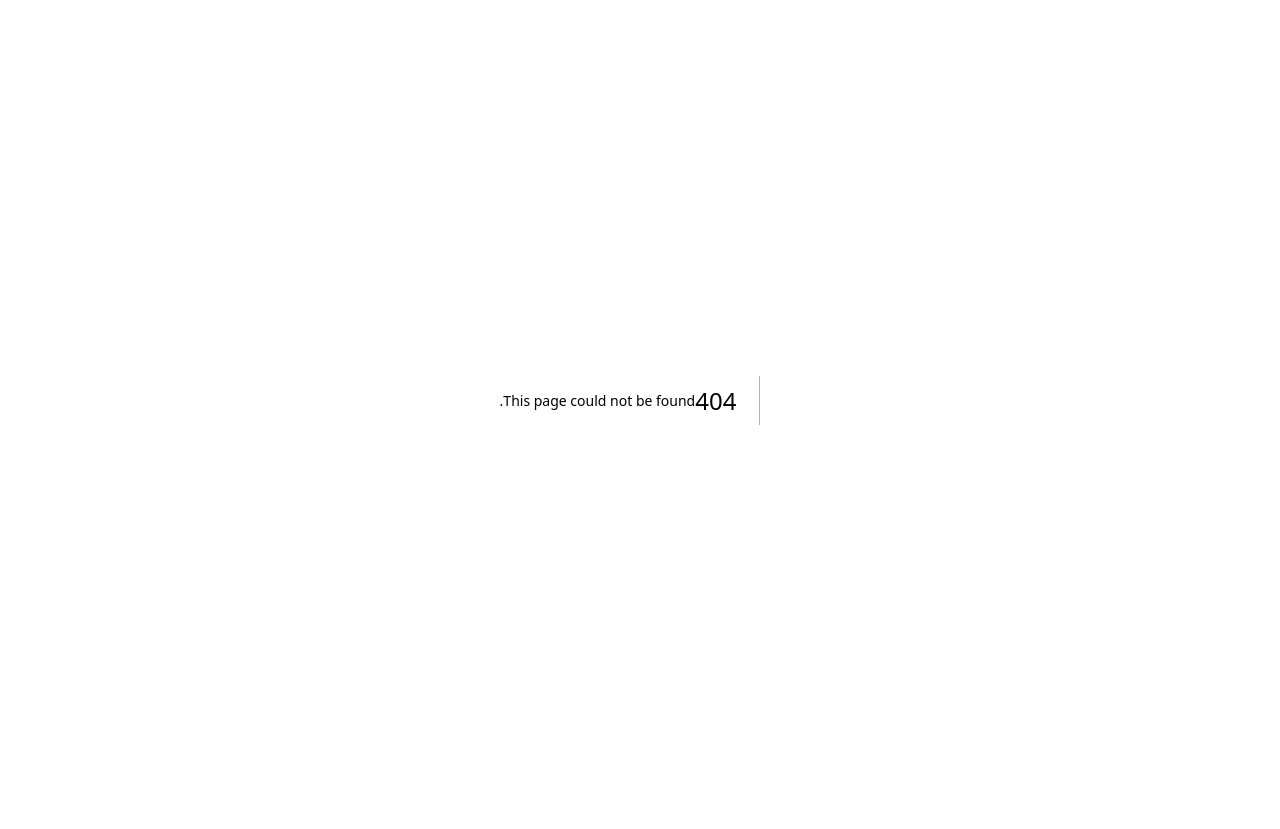
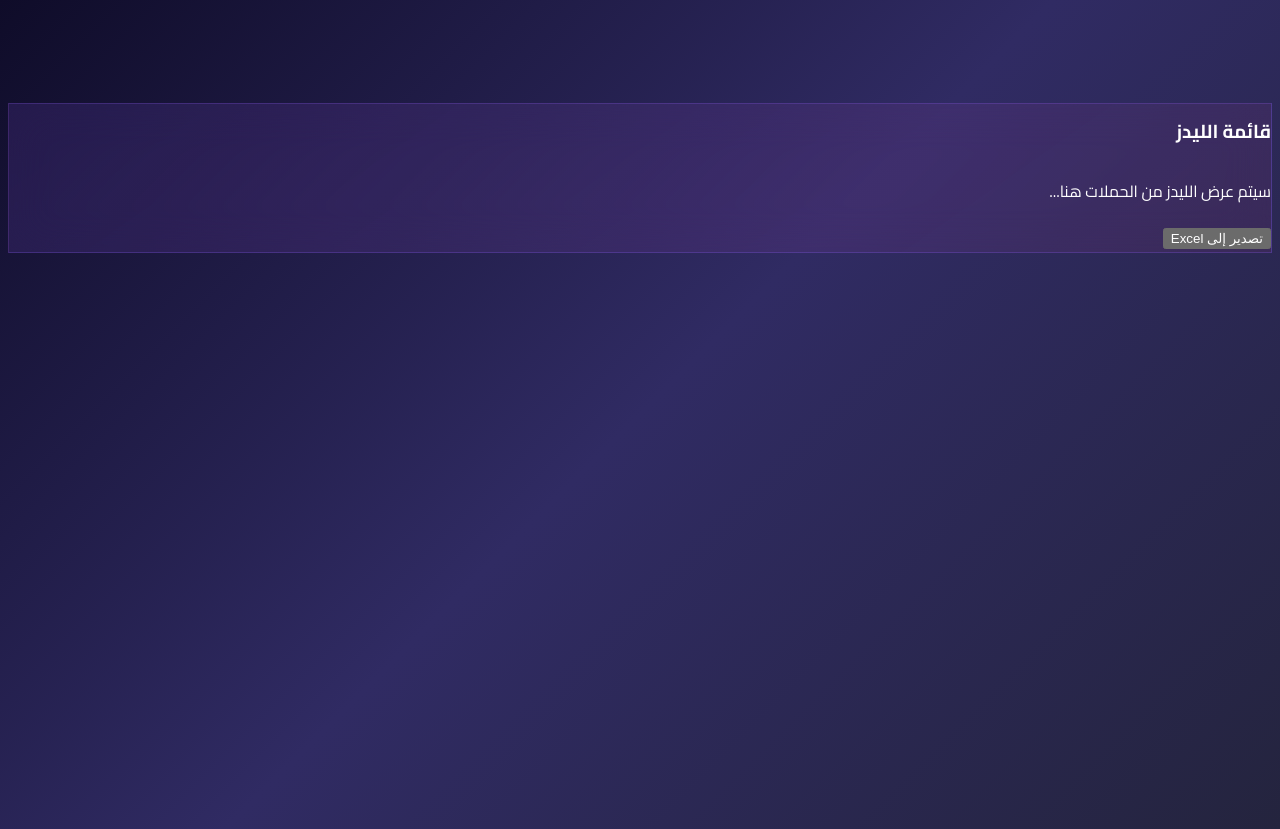
Before and after one commit to admragy/nexus-pro, a Next.js app: page /leads in a window 1280 px wide. Before the commit this address had no page. Before the commit the page ends 800 px from the top, so only its background shows below. Built offline with nearby package versions, Linux system fonts and the light colour scheme.

Commit message:
Add Leads page with card and export button

```diff
--- /dev/null
+++ b/src/app/leads/page.tsx
@@ -0,0 +1,24 @@
+import { Card, CardContent, CardHeader, CardTitle } from "@/components/ui/card";
+import { Button } from "@/components/ui/button";
+
+export default function Leads() {
+  return (
+    <div className="p-4 md:p-8">
+      <h1 className="text-3xl font-bold mb-8 bg-gradient-to-r from-purple-400 to-pink-400 bg-clip-text text-transparent">
+        العملاء المحتملين
+      </h1>
+
+      <Card className="glass card">
+        <CardHeader>
+          <CardTitle>قائمة الليدز</CardTitle>
+        </CardHeader>
+        <CardContent>
+          <p className="text-gray-400 mb-4">سيتم عرض الليدز من الحملات هنا...</p>
+          <Button className="btn-success">
+            تصدير إلى Excel
+          </Button>
+        </CardContent>
+      </Card>
+    </div>
+  );
+}
```
